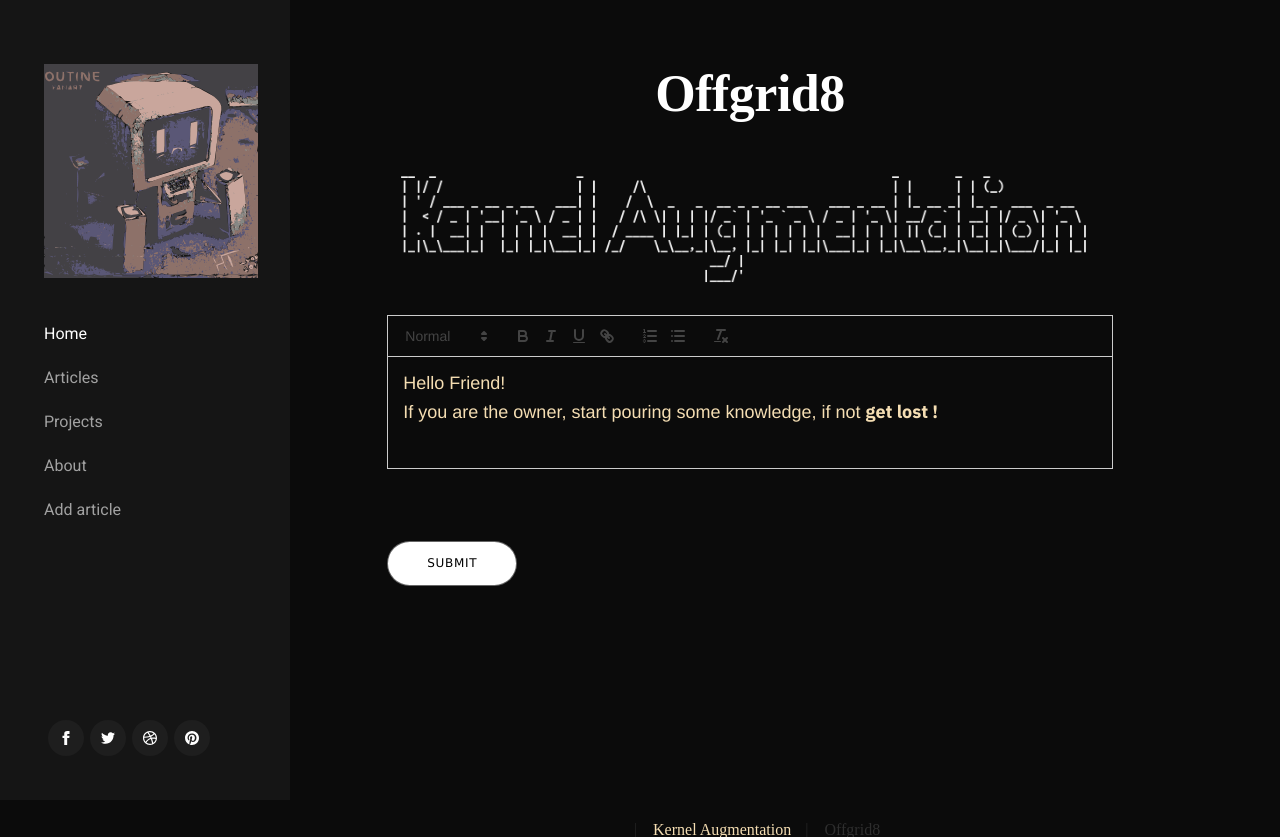
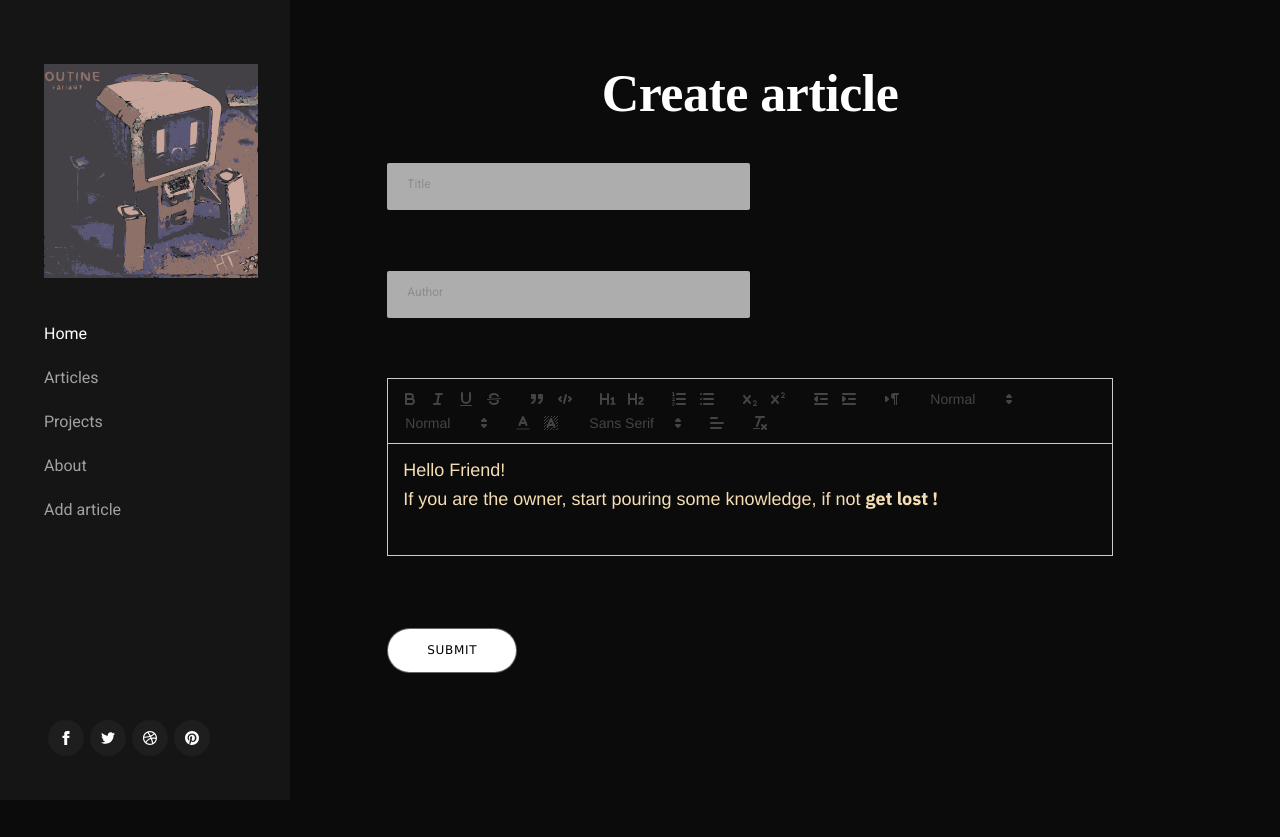
Before and after one commit to offgrid88/ka-blog, a Flask app: page /add_article in a window 1280 px wide. Shown: the top 837 px of the page. Run offline with Flask 2, Linux system fonts and the light colour scheme; parts of the project's set-up code (start-up, migrations or seed data) failed here and were passed over; some libraries are stand-ins or nearby versions.

Commit message:
#draft passing data from form to flask

```diff
--- a/app/__init__.py
+++ b/app/__init__.py
@@ -2,7 +2,7 @@
 from flask import Flask, flash, redirect, render_template, request, session, abort
 import os
 import random
-from celery import Celery
+
 from datetime import datetime
 import re
 import hashlib, binascii
--- a/app/routes.py
+++ b/app/routes.py
@@ -7,19 +7,13 @@ import urllib
 import os
 from pymongo import MongoClient
 
-from flask_wtf import FlaskForm
-from wtforms import SubmitField
-
-from wtforms import StringField
-from wtforms.validators import DataRequired
-
 
 
 load_dotenv(find_dotenv())
 password= urllib.parse.quote_plus(os.environ.get("MONGO_PWD"))
-#username=os.environ.get("USER_NAME")
+
 username = urllib.parse.quote_plus(os.environ.get("USER_NAME"))
-#password = urllib.parse.quote_plus(password)
+
 
 #app.config['SESSION_TYPE'] = 'memcached'
 #app.config['SECRET_KEY'] = '1234'
@@ -37,7 +31,7 @@ def databaseArticles():
 usersDB = databaseUsers()
 postsDB = databaseArticles()
 
-def insert_doc():
+"""def insert_doc():
 
     testdoc={
         "title":"test title",
@@ -48,7 +42,7 @@ def insert_doc():
     }
     inserted_id=postsDB.insert_one(testdoc).inserted_id
     print(inserted_id)
-insert_doc()
+insert_doc()"""
 
 @app.route('/')
 def index():
@@ -106,8 +100,9 @@ def add_article():
         return render_template("add_article.html")
     else:
         json = request.json
-        with open("article", "w") as f:
-            f.write(json.get("content"))
+        print(json)
+        #with open("article", "w") as f:
+        #    f.write()
         return render_template("add_article.html")
 
 
--- a/app/static/css/main.css
+++ b/app/static/css/main.css
@@ -1,3 +1,50 @@
+
+
+*,
+*::after,
+*::before {
+  margin: 0;
+  padding: 0;
+  box-sizing: inherit;
+  font-size: 62,5%;
+}
+
+
+
+.form__label {
+  font-family: 'Roboto', sans-serif;
+  font-size: 1.2rem;
+  margin-left: 2rem;
+  margin-top: 0.1rem;
+  display: block;
+  transition: all 0.3s;
+  transform: translateY(0rem);
+  border-radius: 1%;
+}
+
+.form__input {
+  font-family: 'Roboto', sans-serif;
+  color: #000000;
+  font-size: 1.2rem;
+  padding: 1.5rem 2rem;
+  border-radius: 0.2rem;
+  background-color: #adadad;
+  border: none;
+  width: 50%;
+  display: block;
+  border-bottom: 0.3rem solid transparent;
+  transition: all 0.3s;
+}
+
+.form__input:placeholder-shown + .form__label {
+  opacity: 0;
+  visibility: hidden;
+  -webkit-transform: translateY(-2rem);
+  transform: translateY(-2rem);
+}
+
+
+
 
 
 .bn54 {
--- a/app/templates/add_article.html
+++ b/app/templates/add_article.html
@@ -14,58 +14,86 @@
 
                     <div class="media-wrap">
                         <div class="content__page-header">
-                            <h1 text-align=center class="display-1">
-                                Offgrid8
-                            </h1>
+                            <h4 text-align=center class="display-1">
+                                Create article
+                            </h4>
                         </div> <!-- end content__page-header -->
-                        <div>
-                            <img src="static/pics/ka.png" >
-                        </div>
+
                    <p>
                 <!-- Create the editor container -->
+
+                <div class="form__group">
+                  <input type="text" class="form__input" id="title" placeholder="Title" required="" />
+                  <label for="title" class="form__label">Title</label>
+                </div>
+
+                <div class="form__group">
+                  <input type="text" class="form__input" id="author"  placeholder="Author" required="" />
+                  <label for="Title" class="form__label">author</label>
+                </div>
+
      <div id="editor">
         <p>Hello Friend!</p>
         <p>If you are the owner, start pouring some knowledge, if not <strong>get lost !</strong> </p>
         <p><br></p>
       </div>
-      <a href="/add_article">
-        <button type="button" id="submit" class="bn54">
-          <span class="bn54span">submit</span>
+
+        <button type="submit" id="submit" class="bn54">
+          <span  class="bn54span">submit</span>
         </button>
-      </a>
+
 
 
 
       <!-- Initialize Quill editor -->
       <script>
+        var toolbarOptions = [
+  ['bold', 'italic', 'underline', 'strike'],        // toggled buttons
+  ['blockquote', 'code-block'],
+
+  [{ 'header': 1 }, { 'header': 2 }],               // custom button values
+  [{ 'list': 'ordered'}, { 'list': 'bullet' }],
+  [{ 'script': 'sub'}, { 'script': 'super' }],      // superscript/subscript
+  [{ 'indent': '-1'}, { 'indent': '+1' }],          // outdent/indent
+  [{ 'direction': 'rtl' }],                         // text direction
+
+  [{ 'size': ['small', false, 'large', 'huge'] }],  // custom dropdown
+  [{ 'header': [1, 2, 3, 4, 5, 6, false] }],
+
+  [{ 'color': [] }, { 'background': [] }],          // dropdown with defaults from theme
+  [{ 'font': [] }],
+  [{ 'align': [] }],
+
+  ['clean']                                         // remove formatting button
+];
+
         var quill = new Quill('#editor', {
+          modules: {
+    toolbar:  toolbarOptions
+  },
+  theme: 'snow'  // or 'bubble'
+});
 
-          theme: 'snow'
-        });
 
         document.getElementById("submit").onclick =  async() => {
-           const content =  quill.root.innerHTML;
-           console.log(content)
+          const title = document.getElementById("title").value;
+          const author = document.getElementById("author").value;
+          const content =  quill.root.innerHTML;
+          const doc_dict = {title,author,content}
+          const full_doc = JSON.stringify(doc_dict);
+           console.log(full_doc)
             fetch("/add_article", {
                 method: 'POST',
                 headers: {
                     "Content-Type": "application/json; charset=UTF-8"
                 },
-                body: JSON.stringify({content})
+                body: full_doc
             })
 
         }
       </script>
  <!-- Create the editor container -->
    </p>
-
-
-
-
-
-
-
-
                     </div>
 
                 </section>
--- a/app/templates/header.html
+++ b/app/templates/header.html
@@ -18,6 +18,7 @@
     <link rel="stylesheet" href="/static/css/base.css">
     <link rel="stylesheet" href="/static/css/vendor.css">
     <link rel="stylesheet" href="/static/css/main.css">
+    <link href="https://fonts.googleapis.com/css?family=Roboto" rel="stylesheet">
 
     <!-- script
     ================================================== -->
```
Also changed, not shown: 1 other file.
